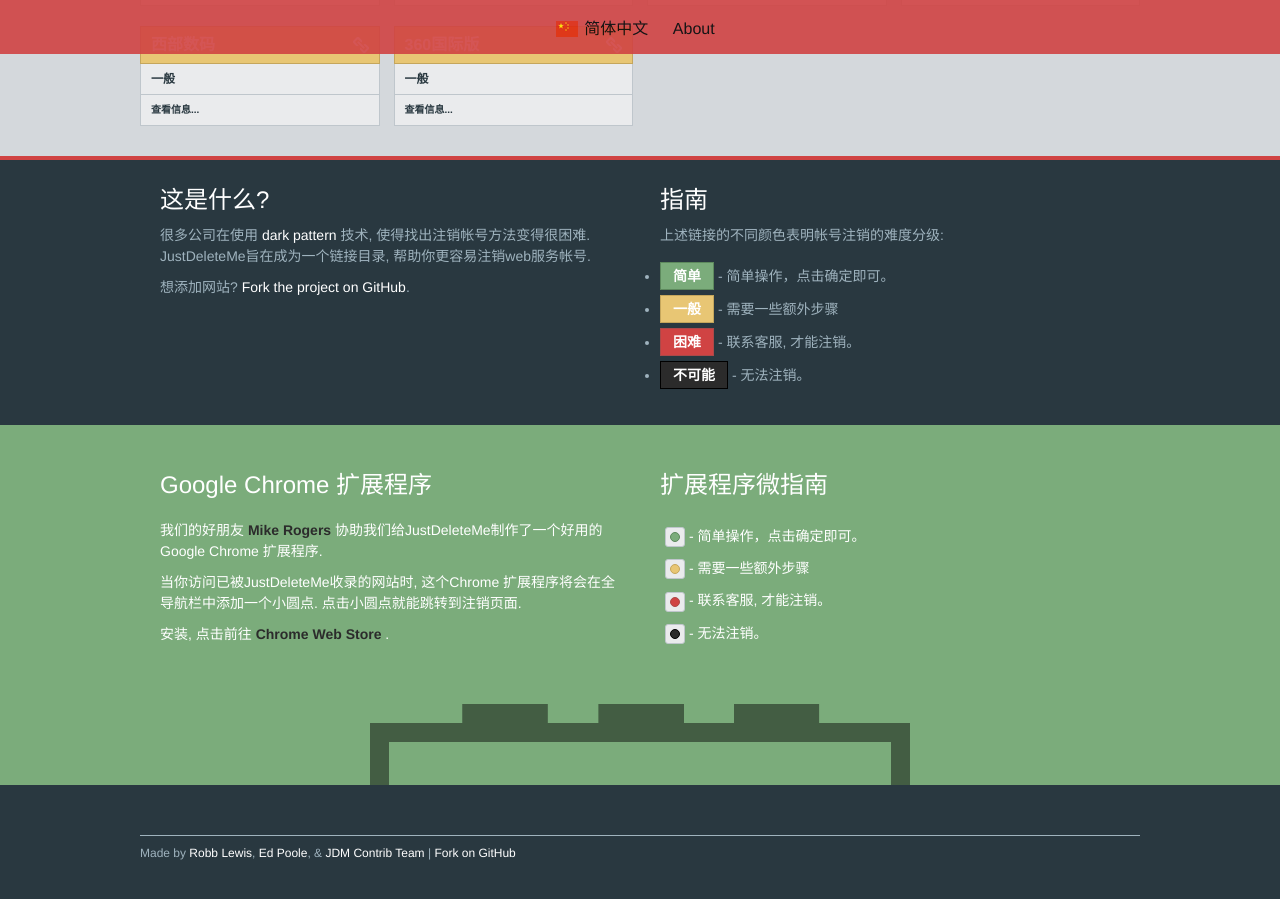
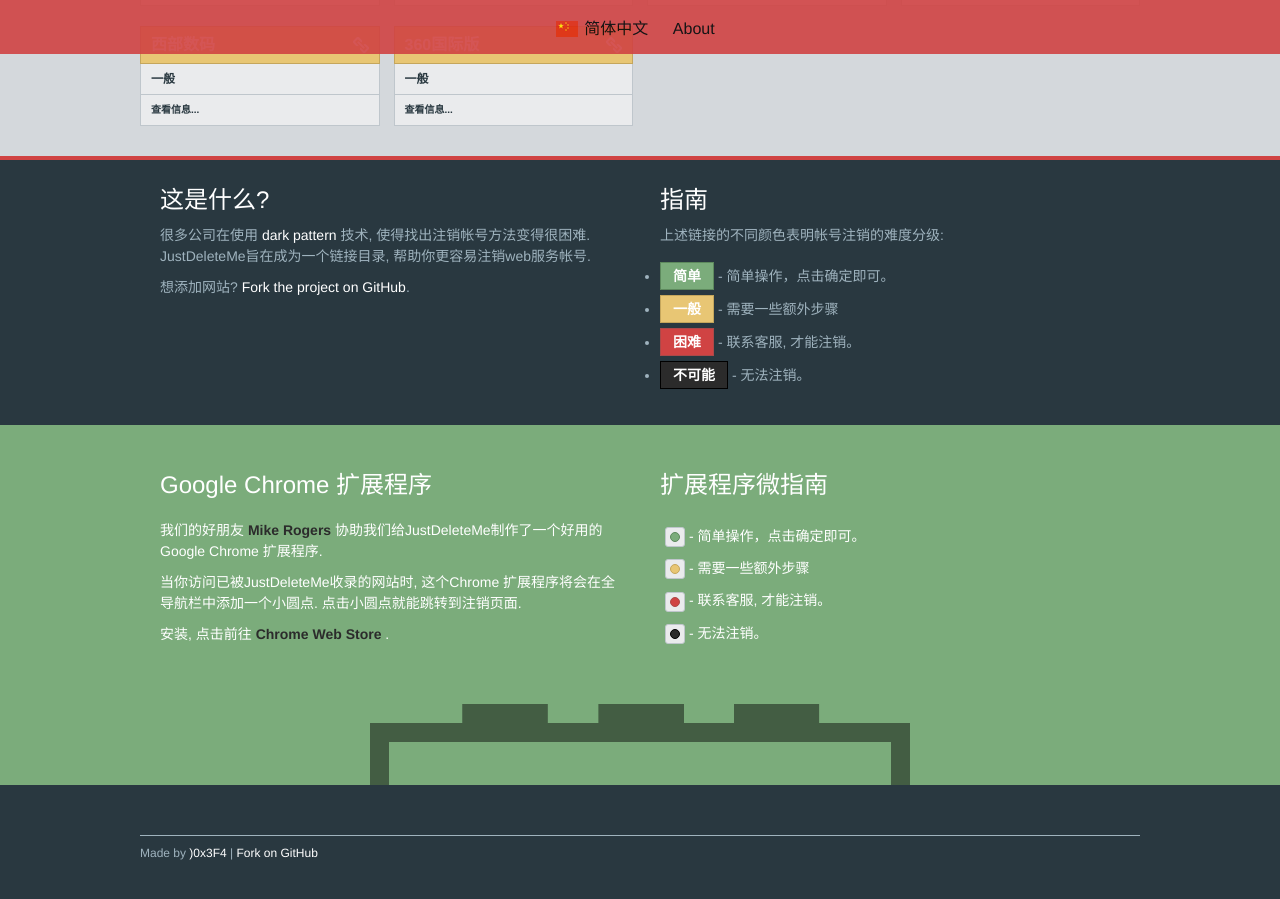
Before and after one commit to Ranger1012/jdm, a Jekyll site: the page built from _pages/index.html, in a window 1280 px wide and 900 px high, scrolled down 1141 px. Built offline with Jekyll 4.4.1, drawn with Linux system fonts in a browser that asks for light colours.

Commit message:
Change 'about' info

```diff
--- a/_includes/footer.html
+++ b/_includes/footer.html
@@ -2,8 +2,8 @@
     <div class="info-container">
         <footer>
             {{ site.data.trans[page.lang].footercredits }}
-                <a href='https://robblewis.me'>Robb Lewis</a>, <a href='https://github.com/edpoole'>Ed Poole</a>, & <a href='https://github.com/jdm-contrib'>JDM Contrib Team</a>
-                | <a href='https://github.com/jdm-contrib/jdm'> {{ site.data.trans[page.lang].contribute }} </a>
+                <a href='https://blog.ranger1012.xyz'>)0x3F4</a>
+                | <a href='https://github.com/Ranger1012/jdm'> {{ site.data.trans[page.lang].contribute }} </a>
         </footer>
     </div>
 </section>
--- a/_includes/header.html
+++ b/_includes/header.html
@@ -42,10 +42,8 @@
     <p>
         <a href="#extension" class="button banner">{{ site.data.trans[page.lang].extension }}</a>
 
-        <a class="button" href="https://github.com/jdm-contrib/jdm">{{ site.data.trans[page.lang].contribute }}</a>
+        <a class="button" href="https://github.com/Ranger1012/jdm">{{ site.data.trans[page.lang].contribute }}</a>
 
-        <a class="button" href="https://twitter.com/intent/tweet?text={{ site.data.trans[page.lang].title | replace: ' ', '+' }}+https%3A%2F%2Fjustdeleteme.xyz">{{ site.data.trans.[page.lang].twitter }}</a>
-
-        <a class="button jgmd" href="https://justgetmydata.com{%if page.lang != 'en'%}/{{page.lang}}{% endif %} "> {{site.data.trans[page.lang].jgmd }}</a>
+        <a class="button jgmd" href="https://justgetmydata.com"> {{site.data.trans[page.lang].jgmd }}</a>
     </p>
 </header>
```
